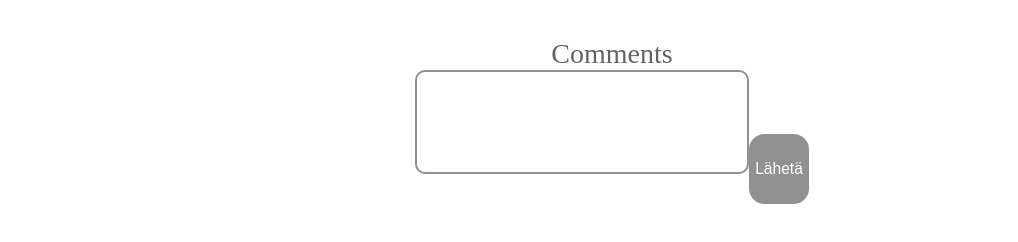
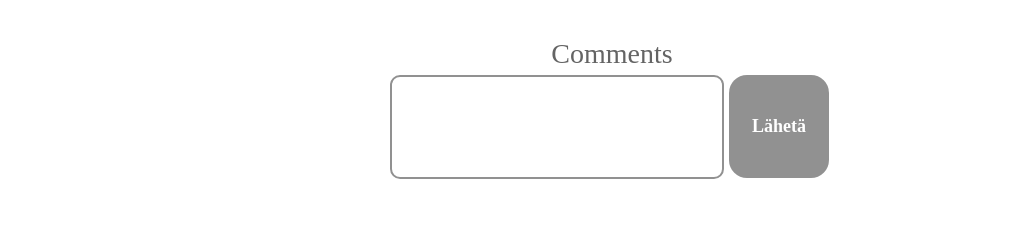
Before and after one commit to ike-na/VJP-Project, a React (Create React App) app in the folder my-app/: page /video in a window 1280 px wide. Shown: the part 680-922 px from the top of the page, without its empty margins (28-1046 px from the left). Built offline with nearby package versions, Linux system fonts and the light colour scheme.

Commit message:
lisää stailausta

```diff
--- a/my-app/src/App.css
+++ b/my-app/src/App.css
@@ -94,6 +94,11 @@ nav ul li a:hover::after{
 }
 
 
+.container {
+  display: flex;
+  align-items: center;
+}
+
 .tekstikenttä {
   resize: none;
   height: 70px;
@@ -112,14 +117,17 @@ nav ul li a:hover::after{
 }
 
 .nappi {
-  position: relative;
-  height: 70px;
+  height: 103px;
+  width: 100px;
   background: rgb(145, 145, 145);
   border: none;
   color: white;
   border-radius: 1em;
-  font-size:130%;
+  font-size: 150%;
+  font-family: 'Times New Roman', Times, serif;
+  font-weight: bold;
   cursor: pointer;
+  margin: 5px;
 }
 
 .nappi:hover,
--- a/my-app/src/components/Comment.js
+++ b/my-app/src/components/Comment.js
@@ -2,7 +2,7 @@ export function CommentFrom(){
     return (
         <form>
             <div
-                className="Comment-form.container">
+                className="container">
                     <textarea className="tekstikenttä"/>
                     <button className="nappi" type="submit">Lähetä</button>
             </div>
```
